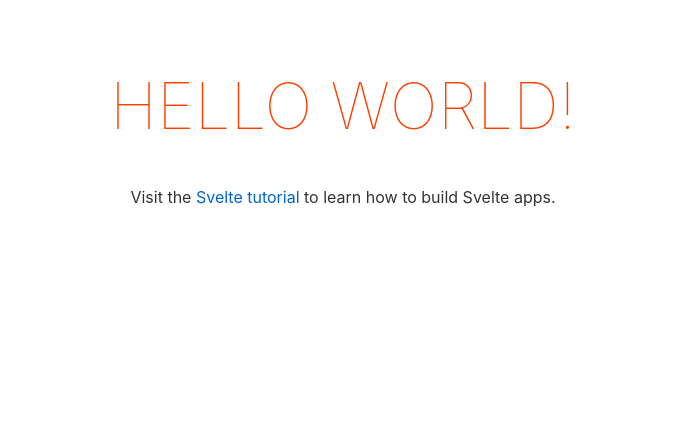
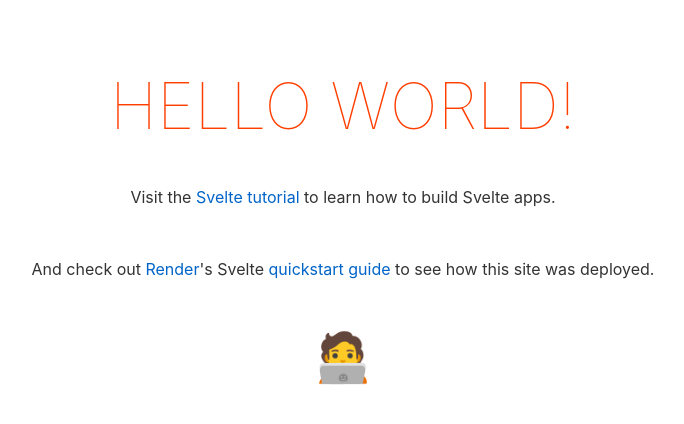
Before and after one commit to sveltejs/template, a Svelte app: page / in a window 1280 px wide. Shown: the top 424 px of the page, without its empty margins (297-981 px from the left). Built offline with nearby package versions, Linux system fonts and the light colour scheme.

Commit message:
Add information about Render to index.html

```diff
--- a/src/App.svelte
+++ b/src/App.svelte
@@ -5,6 +5,9 @@
 <main>
 	<h1>Hello {name}!</h1>
 	<p>Visit the <a href="https://svelte.dev/tutorial">Svelte tutorial</a> to learn how to build Svelte apps.</p>
+	<br>
+	<p>And check out <a href="https://render.com">Render</a>'s Svelte <a href="https://render.com/docs/deploy-svelte">quickstart guide</a> to see how this site was deployed.</p>
+	<p class="large">🧑‍💻</p>
 </main>
 
 <style>
@@ -22,6 +25,10 @@
 		font-weight: 100;
 	}
 
+	.large {
+		font-size: 3em;
+	}
+
 	@media (min-width: 640px) {
 		main {
 			max-width: none;
```
